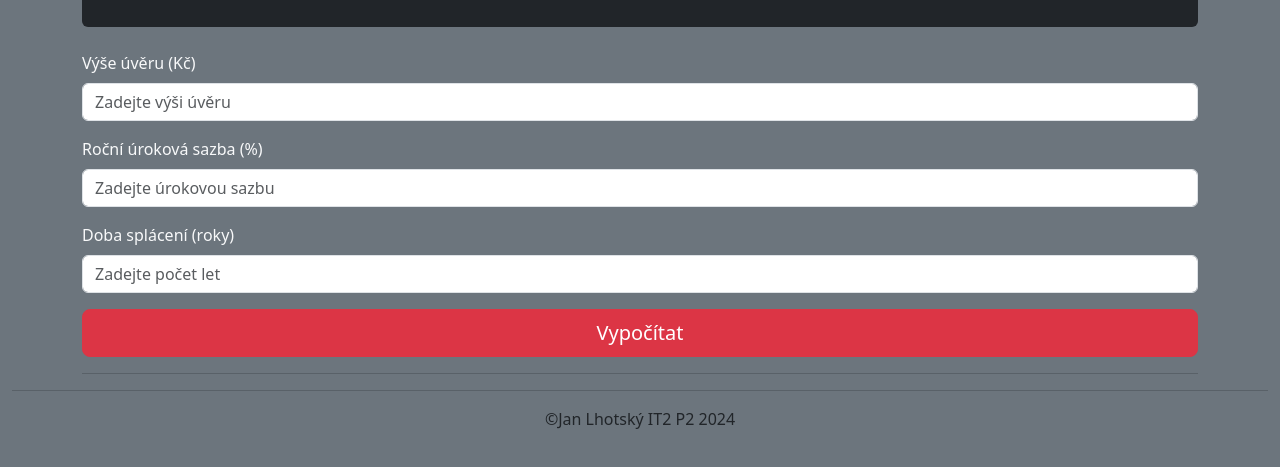
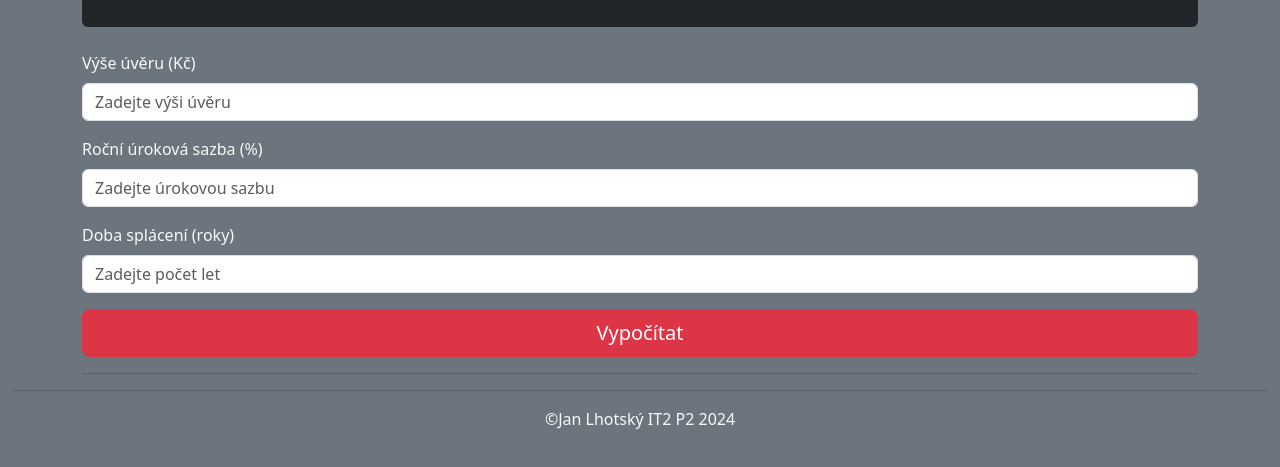
Before and after one commit to Hanzal776/Formul-a-objekty-v-JS, a plain HTML site: page index.html in a window 1280 px wide. Shown: the part 101-568 px from the top of the page. Drawn offline with nearby package versions, Linux system fonts and the light colour scheme.

Commit message:
Add files via upload

```diff
--- a/index.html
+++ b/index.html
@@ -70,7 +70,7 @@
     </div>
     <footer class="container-fluid text-center">
       <hr />
-      <p>&copy;Jan Lhotský IT2 P2 2024</p>
+      <p class="text-light">&copy;Jan Lhotský IT2 P2 2024</p>
     </footer>
     <!-- Bootstrap JavaScript Libraries -->
     <script
```
